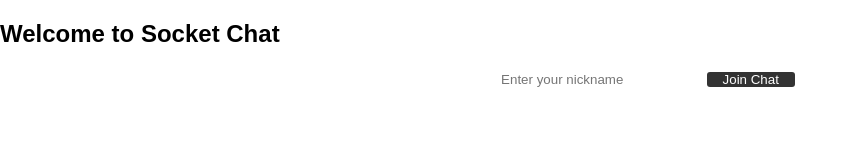
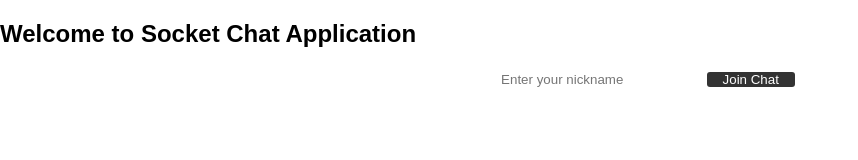
Before and after one commit to thirisika/socket-chat-app, a website: page index.html in a window 1280 px wide. Shown: the whole page, without its empty margins (0-858 px from the left). Drawn offline with nearby package versions, Linux system fonts and the light colour scheme; no server answers.

Commit message:
Heading changed

```diff
--- a/index.html
+++ b/index.html
@@ -19,7 +19,7 @@
     </style>
 </head>
 <body>
-    <h2>Welcome to Socket Chat</h2>
+    <h2>Welcome to Socket Chat Application</h2>
 
     <div id="nickname-container">
         <input id="nickname" placeholder="Enter your nickname" autocomplete="off">
```
